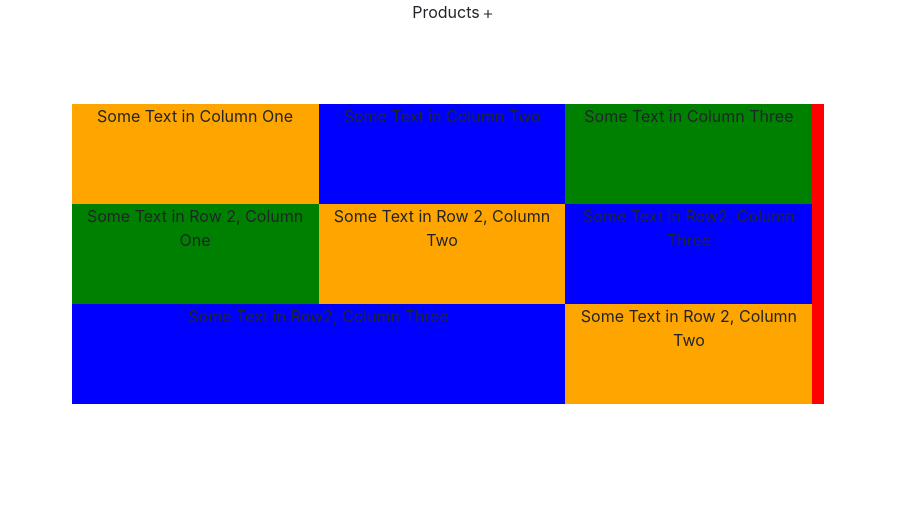
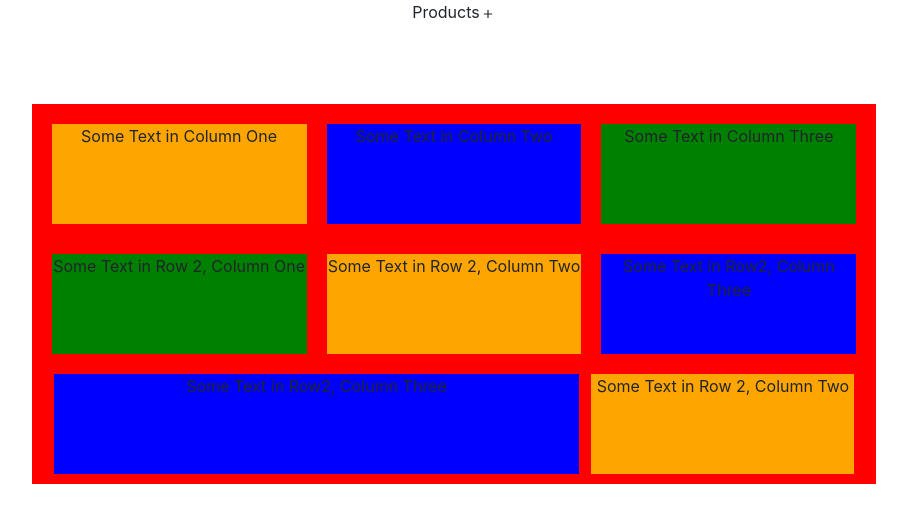
Before and after one commit to mankar246/receipe, a React (Create React App) app: page /receipe in a window 1280 px wide. Shown: the top 522 px of the page, without its empty margins (186-1093 px from the left). Built offline with nearby package versions, Linux system fonts and the light colour scheme.

Commit message:
layout-2

```diff
--- a/src/features/receipe/Receipe.js
+++ b/src/features/receipe/Receipe.js
@@ -44,7 +44,7 @@ export function Receipe() {
             <div class="double-column">
               <div class="blue-column">Some Text in Row2, Column Three</div>
             </div>
-            <div class="column">
+            <div class="single-column">
               <div class="orange-column">Some Text in Row 2, Column Two</div>
             </div>
           </div>
--- a/src/features/receipe/receipe.css
+++ b/src/features/receipe/receipe.css
@@ -1,13 +1,13 @@
 .some-page-wrapper {
   margin: 0px;
   background-color: red;
-  padding: 0%;
 }
+
 .row {
   display: flex;
   flex-direction: row;
   flex-wrap: wrap;
-  width: 100%;
+  margin: 10px;
 }
 
 .column {
@@ -15,7 +15,7 @@
   flex-direction: column;
   flex-basis: 100%;
   flex: 1;
-  padding: 0px;
+  padding: 10px;
 }
 
 .blue-column {
@@ -38,5 +38,12 @@
   flex-direction: column;
   flex-basis: 100%;
   flex: 2;
-  padding: 0px;
+  padding-right: 0px;
 }
+
+.single-column {
+  display: flex;
+  flex-direction: column;
+  flex-basis: 100%;
+  flex: 1;
+}
```
